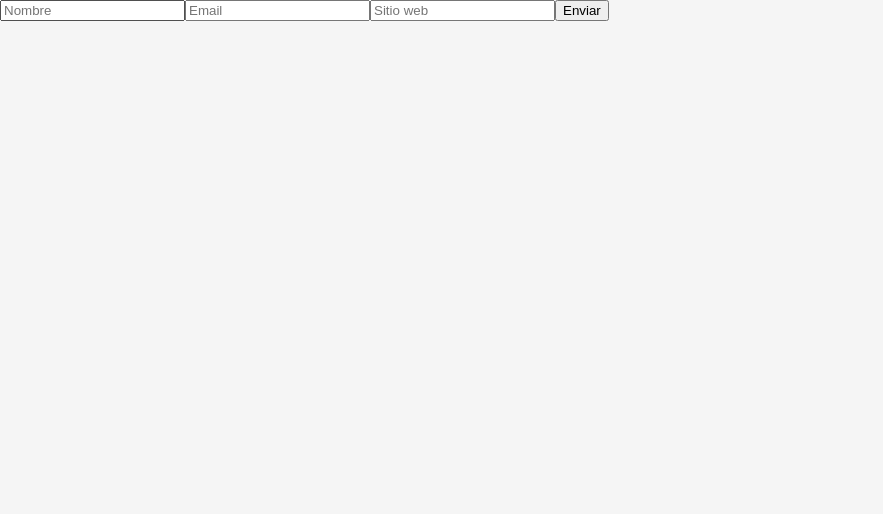
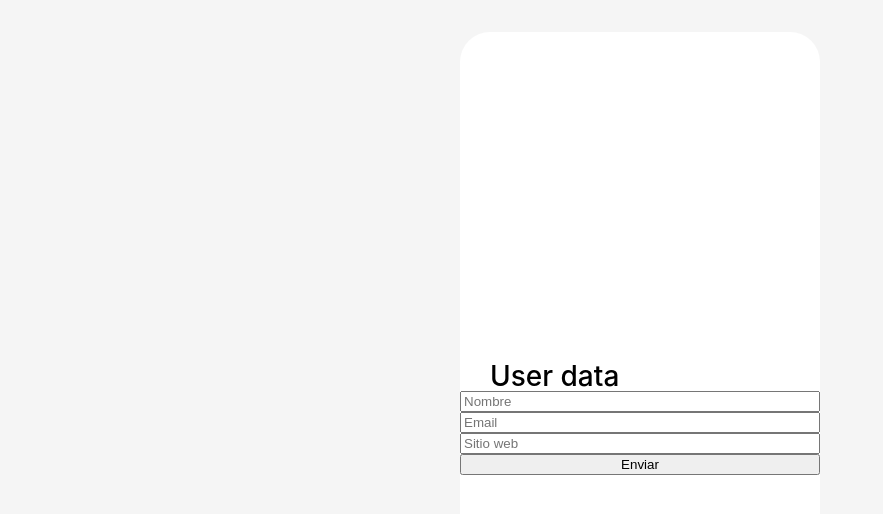
Before and after one commit to adrianlopzv/user-managementpr, a React (Create React App) app: page / in a window 1280 px wide. Both pictures are taken after a click on the button "Add User". Shown: the top 514 px of the page, without its empty margins (0-883 px from the left). Built offline with nearby package versions, Linux system fonts and the light colour scheme; no server answers.

Commit message:
Faltan los estilos del Form, subiendo lo que no estaba up

```diff
--- a/src/App.css
+++ b/src/App.css
@@ -5,6 +5,11 @@ html {
     box-sizing: border-box;
     margin: 0;
     background: #f5f5f5;
+}
+
+body {
+    overflow-x: hidden;
+    /* solucion magica */
 }
 
 :root {
@@ -27,12 +32,11 @@ html {
 .header__main {
     font-family: 'Inter';
     display: flex;
-    padding-left: 30px;
     flex-direction: column;
     height: 100px;
     width: 100vw;
-    padding-top: 10px;
     background-color: #fff;
+    padding: 0;
 }
 
 .header__title {
@@ -40,7 +44,7 @@ html {
    font-weight: 500;
    font-size: 2.8rem;
    line-height: 10px;
-   margin: 34px 0px 10px;
+   margin: 45px 0px 10px 30px
 }
 
 .header__subtitle {
@@ -49,6 +53,7 @@ html {
     font-size: 1.6rem;
     color: var(--secondary-gray);
     margin: 0;
+    padding-left: 3.2rem;
 }
 
 ul {
@@ -119,10 +124,7 @@ ul {
     cursor: pointer;
 }
 
-.header__btn--add-user {
-    position: fixed;
-    bottom: 50px;
-    right: 40px;
+.main-btn{
     font-family: 'Inter';
     font-size: 1.4rem;
     height: 35px;
@@ -136,8 +138,31 @@ ul {
     background: var(--main-button);
     cursor: pointer;
 }
-.header__btn--add-user:hover {
+.main-btn:hover {
     background: #E97000;
+}
+
+.btn__add-user {
+    position: fixed;
+    bottom: 50px;
+    right: 40px;
+}
+
+.form__div-main {
+    height: 100vh;
+    display: flex;
+    overflow-y: hidden;
+}
+
+.form__main {
+    width: 360px;
+    height: 92vh;
+    background-color: #fff;
+    margin: auto auto;
+    display: flex;
+    flex-direction: column;
+    justify-content: center;
+    border-radius: 3rem;
 }
 
 @media screen and (max-width: 390px) {
--- a/src/components/UserForm.jsx
+++ b/src/components/UserForm.jsx
@@ -53,7 +53,9 @@ export default class UserForm extends Component {
         const { errors } = this.state
         const { valoresIniciales } = this.props
         return (
-            <form onSubmit={this.handleSubmit}>
+           <div className="form__div-main">
+            <form className="form__main" onSubmit={this.handleSubmit}>
+                <h2 className='header__title'>User data</h2>
                 <input defaultValue={valoresIniciales.name} placeholder="Nombre" name="name" onChange={this.handleChange}/>
                 {errors.name && <p>{errors.name}</p>}
                 <input defaultValue={valoresIniciales.email} placeholder="Email" name="email" onChange={this.handleChange}/>
@@ -62,6 +64,7 @@ export default class UserForm extends Component {
                 {errors.name && <p>{errors.website}</p>}
                 <input  type="submit" value="Enviar" />
             </form>
+            </div>
         )
     }
 }
--- a/src/components/ViewList.jsx
+++ b/src/components/ViewList.jsx
@@ -10,7 +10,7 @@ export default class ViewList extends Component {
             <div className="main-container">
             <Cabecera nuevoUsuario={nuevoUsuario}/>
             <Lista data={data} handleClick={handleClick} />
-            <button className='header__btn--add-user' onClick={nuevoUsuario}>Add User</button>
+            <button className='main-btn btn__add-user' onClick={nuevoUsuario}>Add User</button>
             </div>
         )
     }
```
